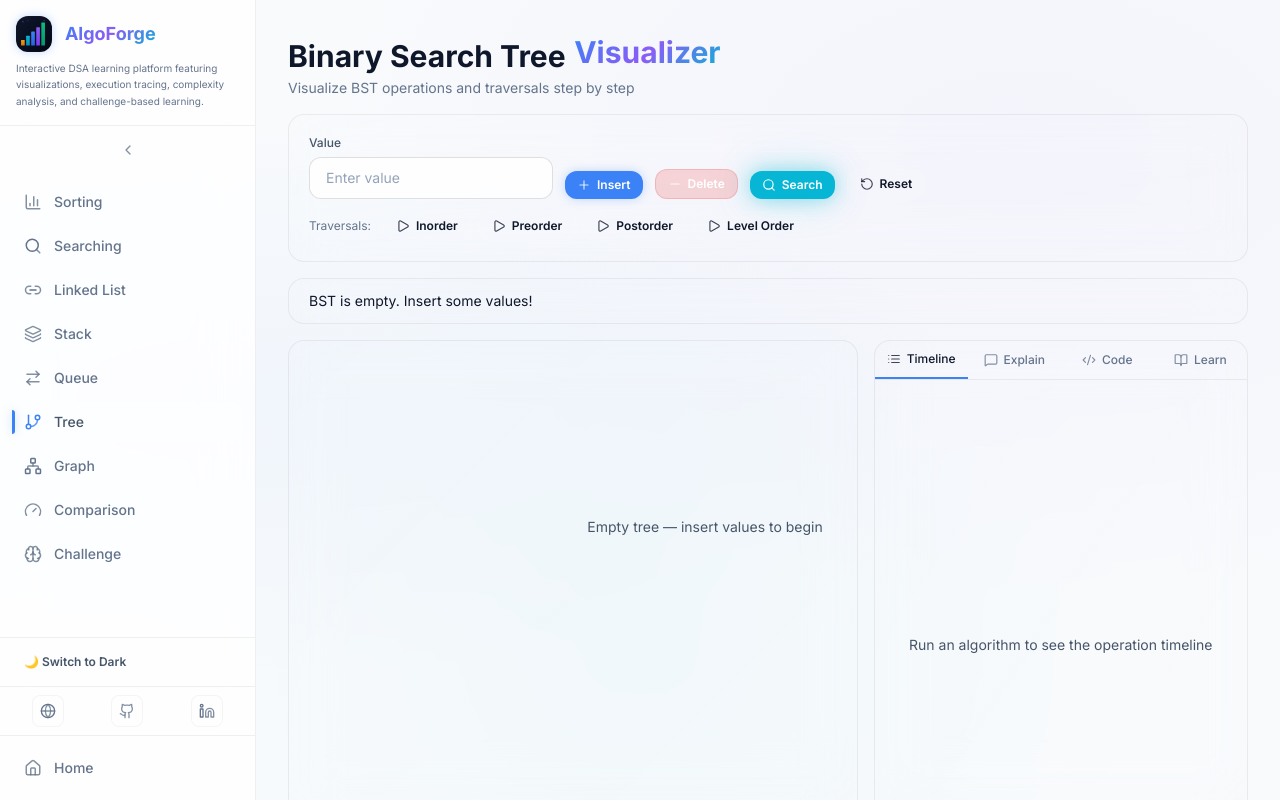
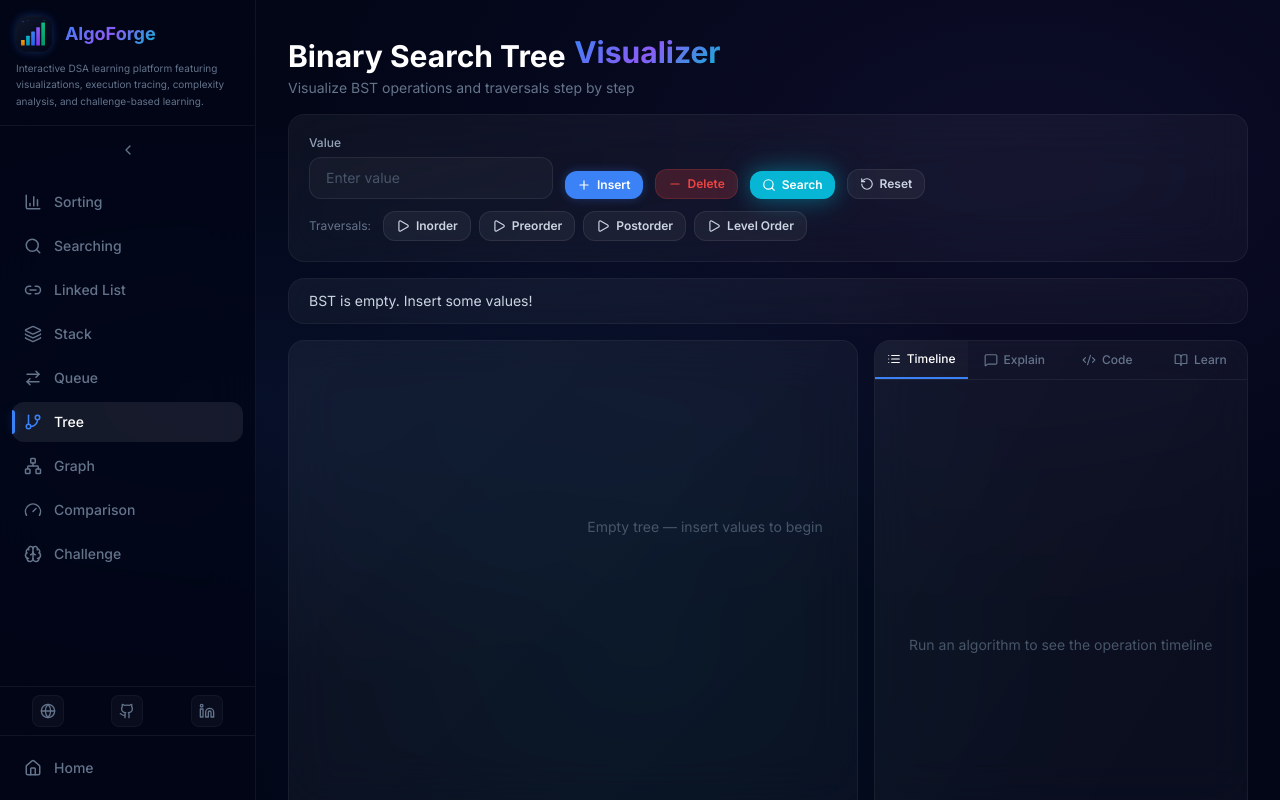
Before and after one commit to YaswanthChowdaryNadendla/AlgoForge-, a React (Vite) app: page /tree in a window 1280 px wide. Built offline with nearby package versions, Linux system fonts and the light colour scheme.

Commit message:
Removed Light theme Permanently

```diff
--- a/src/components/layout/Sidebar.jsx
+++ b/src/components/layout/Sidebar.jsx
@@ -7,7 +7,6 @@ import {
   Home, Brain, Globe, Github, Linkedin
 } from 'lucide-react';
 import Logo from '../ui/Logo';
-import { useApp } from '../../context/AppContext';
 
 const navItems = [
   { path: '/sorting', label: 'Sorting', icon: BarChart3 },
@@ -40,7 +39,7 @@ function SocialLink({ href, icon: Icon, tooltipText, collapsed }) {
         onMouseLeave={() => setHovered(false)}
         onTouchStart={() => setHovered(true)}
         onTouchEnd={() => setTimeout(() => setHovered(false), 2000)}
-        className="flex items-center justify-center w-8 h-8 rounded-lg bg-white/[0.03] hover:bg-white/[0.08] text-slate-500 hover:text-slate-900 dark:hover:text-white border border-white/[0.04] hover:border-white/[0.1] transition-all duration-200"
+        className="flex items-center justify-center w-8 h-8 rounded-lg bg-white/[0.03] hover:bg-white/[0.08] text-slate-500 hover:text-white border border-white/[0.04] hover:border-white/[0.1] transition-all duration-200"
         whileHover={{ scale: 1.1 }}
       >
         <Icon className="w-4 h-4" />
@@ -68,8 +67,6 @@ function SocialLink({ href, icon: Icon, tooltipText, collapsed }) {
 }
 
 export default function Sidebar({ collapsed = false, onToggle }) {
-  const { theme, toggleTheme } = useApp();
-
   return (
     <motion.aside
       animate={{ width: collapsed ? 72 : 256 }}
@@ -123,8 +120,8 @@ export default function Sidebar({ collapsed = false, onToggle }) {
               `group flex items-center gap-3 px-3 py-2.5 rounded-xl text-sm font-medium
                transition-all duration-200 relative
                 ${isActive
-                  ? 'text-slate-900 dark:text-white bg-white/[0.08]'
-                  : 'text-slate-500 hover:text-slate-800 dark:hover:text-slate-300 hover:bg-white/[0.04]'
+                  ? 'text-white bg-white/[0.08]'
+                  : 'text-slate-500 hover:text-slate-300 hover:bg-white/[0.04]'
                 }`
             }
           >
@@ -155,17 +152,6 @@ export default function Sidebar({ collapsed = false, onToggle }) {
         ))}
       </nav>
 
-      {/* Theme Toggle */}
-      <div className={`px-3 py-2 border-t border-white/[0.06] shrink-0 flex ${collapsed ? 'flex-col items-center' : 'flex-col gap-1'} gap-1.5`}>
-        <button
-          onClick={toggleTheme}
-          className={`flex items-center ${collapsed ? 'justify-center w-8 h-8' : 'px-3 py-2 w-full justify-start gap-2.5'} rounded-xl text-xs font-semibold
-                     text-slate-400 hover:text-slate-200 hover:bg-white/[0.04] transition-all`}
-          title={theme === 'dark' ? 'Switch to Light Mode' : 'Switch to Dark Mode'}
-        >
-          <span>{collapsed ? (theme === 'dark' ? '☀️' : '🌙') : (theme === 'dark' ? '☀️ Switch to Light' : '🌙 Switch to Dark')}</span>
-        </button>
-      </div>
 
       {/* Social Links Footer */}
       <div className={`px-3 py-2 border-t border-white/[0.06] shrink-0 flex ${collapsed ? 'flex-col items-center' : 'flex-row justify-around'} gap-2`}>
--- a/src/components/ui/Tabs.jsx
+++ b/src/components/ui/Tabs.jsx
@@ -19,7 +19,7 @@ export default function Tabs({ tabs, defaultTab = 0, onChange, className = '' })
             className={`
               relative px-4 py-2 rounded-lg text-sm font-medium
               transition-colors duration-200 flex-1
-              ${activeTab === index ? 'text-slate-900 dark:text-white' : 'text-slate-500 hover:text-slate-800 dark:hover:text-slate-200'}
+              ${activeTab === index ? 'text-white' : 'text-slate-500 hover:text-slate-300'}
             `}
           >
             {activeTab === index && (
--- a/src/context/AppContext.jsx
+++ /dev/null
@@ -1,62 +0,0 @@
-import React, { createContext, useContext, useState, useEffect } from 'react';
-
-const AppContext = createContext();
-
-export function AppProvider({ children }) {
-  const [theme, setTheme] = useState(() => {
-    const savedTheme = localStorage.getItem('algoforge-theme');
-    if (savedTheme === 'dark' || savedTheme === 'light') {
-      return savedTheme;
-    }
-    // Default to system theme
-    const systemPrefersDark = window.matchMedia('(prefers-color-scheme: dark)').matches;
-    return systemPrefersDark ? 'dark' : 'light';
-  });
-
-  // Apply theme to document element
-  useEffect(() => {
-    const root = window.document.documentElement;
-
-    // Add theme-changing flag for CSS transition coordination
-    root.classList.add('theme-changing');
-
-    if (theme === 'dark') {
-      root.classList.remove('light');
-      root.classList.add('dark');
-    } else {
-      root.classList.remove('dark');
-      root.classList.add('light');
-    }
-
-    localStorage.setItem('algoforge-theme', theme);
-
-    const timeout = setTimeout(() => {
-      root.classList.remove('theme-changing');
-    }, 300);
-
-    return () => clearTimeout(timeout);
-  }, [theme]);
-
-  // Clean up legacy sound system settings from localStorage
-  useEffect(() => {
-    localStorage.removeItem('algoforge-sound-enabled');
-  }, []);
-
-  const toggleTheme = () => {
-    setTheme(prev => (prev === 'dark' ? 'light' : 'dark'));
-  };
-
-  return (
-    <AppContext.Provider value={{ theme, toggleTheme }}>
-      {children}
-    </AppContext.Provider>
-  );
-}
-
-export function useApp() {
-  const context = useContext(AppContext);
-  if (!context) {
-    throw new Error('useApp must be used within an AppProvider');
-  }
-  return context;
-}
--- a/src/index.css
+++ b/src/index.css
@@ -328,216 +328,3 @@
   -ms-overflow-style: none;  /* IE and Edge */
   scrollbar-width: none;  /* Firefox */
 }
-
-/* --- LIGHT/DARK MODE SUPPORT --- */
-
-/* Smooth transitions only during theme toggle */
-html.theme-changing,
-html.theme-changing *,
-html.theme-changing ::before,
-html.theme-changing ::after {
-  transition: background-color 0.3s ease, border-color 0.3s ease, color 0.3s ease, fill 0.3s ease, stroke 0.3s ease, box-shadow 0.3s ease !important;
-  transition-delay: 0s !important;
-}
-
-/* Light Theme Overrides */
-.light body {
-  background-color: #f8fafc !important;
-  color: #0f172a !important;
-}
-
-.light .gradient-mesh {
-  background:
-    radial-gradient(ellipse at 20% 50%, rgba(59, 130, 246, 0.04) 0%, transparent 50%),
-    radial-gradient(ellipse at 80% 20%, rgba(139, 92, 246, 0.04) 0%, transparent 50%),
-    radial-gradient(ellipse at 50% 80%, rgba(6, 182, 212, 0.03) 0%, transparent 50%),
-    #f8fafc !important;
-}
-
-.light .glass {
-  background-color: rgba(255, 255, 255, 0.7) !important;
-  border-color: rgba(0, 0, 0, 0.08) !important;
-  box-shadow: 0 4px 20px rgba(0, 0, 0, 0.02) !important;
-}
-
-.light .glass-strong {
-  background-color: rgba(255, 255, 255, 0.85) !important;
-  border-color: rgba(0, 0, 0, 0.1) !important;
-  box-shadow: 0 8px 30px rgba(0, 0, 0, 0.04) !important;
-}
-
-.light .glass-card {
-  background-color: rgba(255, 255, 255, 0.65) !important;
-  border-color: rgba(0, 0, 0, 0.08) !important;
-  box-shadow: 0 4px 20px rgba(0, 0, 0, 0.02) !important;
-}
-
-.light .glass-card:hover {
-  background-color: rgba(255, 255, 255, 0.85) !important;
-  border-color: rgba(0, 0, 0, 0.14) !important;
-  box-shadow: 0 10px 30px rgba(59, 130, 246, 0.05), 0 8px 32px rgba(0, 0, 0, 0.03) !important;
-}
-
-.light .text-slate-50,
-.light .text-slate-100,
-.light .text-slate-200,
-.light .text-slate-300 {
-  color: #0f172a !important;
-}
-
-.light .text-slate-400 {
-  color: #475569 !important;
-}
-
-.light .text-slate-500 {
-  color: #64748b !important;
-}
-
-.light select,
-.light option {
-  background-color: #ffffff !important;
-  color: #0f172a !important;
-  border-color: rgba(0, 0, 0, 0.12) !important;
-}
-
-.light .input-glass {
-  background-color: rgba(255, 255, 255, 0.8) !important;
-  border-color: rgba(0, 0, 0, 0.12) !important;
-  color: #0f172a !important;
-}
-
-.light .input-glass::placeholder {
-  color: #94a3b8 !important;
-}
-
-.light pre,
-.light code {
-  color: #0f172a !important;
-}
-
-.light .react-flow__background {
-  background-color: #f1f5f9 !important;
-}
-
-.light .react-flow__controls-button {
-  background: rgba(255, 255, 255, 0.95) !important;
-  border-color: rgba(0, 0, 0, 0.08) !important;
-  color: #475569 !important;
-  fill: #475569 !important;
-}
-
-.light .react-flow__controls-button:hover {
-  background: rgba(241, 245, 249, 0.95) !important;
-  color: #0f172a !important;
-  fill: #0f172a !important;
-}
-
-.light aside {
-  background-color: rgba(255, 255, 255, 0.8) !important;
-  border-color: rgba(0, 0, 0, 0.08) !important;
-}
-
-.light aside a {
-  color: #475569 !important;
-}
-
-.light aside a:hover {
-  background-color: rgba(0, 0, 0, 0.04) !important;
-  color: #0f172a !important;
-}
-
-.light aside a.active {
-  background-color: rgba(59, 130, 246, 0.08) !important;
-  color: #2563eb !important;
-}
-
-.light .bg-dark-800\/50 {
-  background-color: rgba(0, 0, 0, 0.04) !important;
-  border-color: rgba(0, 0, 0, 0.06) !important;
-}
-
-.light .custom-scrollbar::-webkit-scrollbar-track {
-  background: rgba(0, 0, 0, 0.02) !important;
-}
-
-.light .viz-node {
-  background: linear-gradient(135deg, rgba(59, 130, 246, 0.08), rgba(139, 92, 246, 0.08)) !important;
-  border-color: rgba(0, 0, 0, 0.08) !important;
-  color: #0f172a !important;
-}
-
-.light .viz-node.highlighted {
-  background: linear-gradient(135deg, rgba(6, 182, 212, 0.15), rgba(59, 130, 246, 0.15)) !important;
-  border-color: rgba(6, 182, 212, 0.4) !important;
-}
-
-.light .viz-node.visited {
-  background: linear-gradient(135deg, rgba(16, 185, 129, 0.15), rgba(6, 182, 212, 0.1)) !important;
-  border-color: rgba(16, 185, 129, 0.4) !important;
-}
-
-.light .border-white\/10 {
-  border-color: rgba(0, 0, 0, 0.08) !important;
-}
-
-.light .border-white\/\[0\.06\] {
-  border-color: rgba(0, 0, 0, 0.06) !important;
-}
-
-.light .border-white\/\[0\.04\] {
-  border-color: rgba(0, 0, 0, 0.04) !important;
-}
-
-.light .bg-dark-700 {
-  background-color: rgba(0, 0, 0, 0.08) !important;
-}
-
-.light svg path {
-  stroke-opacity: 0.8;
-}
-
-/* Glow Button override in Light Mode */
-.light .glow-border::before {
-  background: linear-gradient(135deg, rgba(59, 130, 246, 0.2), rgba(139, 92, 246, 0.2), rgba(6, 182, 212, 0.2)) !important;
-}
-
-/* Light Mode Hero Overlays */
-.light .bg-gradient-to-b.from-dark-950\/50.via-transparent.to-dark-950 {
-  background-image: linear-gradient(to bottom, rgba(248, 250, 252, 0.5), transparent, #f8fafc) !important;
-}
-.light .bg-gradient-to-r.from-dark-950\/30.via-transparent.to-dark-950\/30 {
-  background-image: linear-gradient(to right, rgba(248, 250, 252, 0.3), transparent, rgba(248, 250, 252, 0.3)) !important;
-}
-
-/* Light Mode text-white utility overrides to prevent invisible text */
-.light .text-white {
-  color: #0f172a !important; /* slate-900 */
-}
-
-/* Retain high-contrast white text for elements with solid dark background styles */
-.light .btn-primary,
-.light .btn-primary *,
-.light .btn-secondary,
-.light .btn-secondary *,
-.light .btn-accent,
-.light .btn-accent *,
-.light [class*="bg-primary"],
-.light [class*="bg-primary"] *,
-.light [class*="bg-secondary"],
-.light [class*="bg-secondary"] *,
-.light [class*="bg-accent"],
-.light [class*="bg-accent"] *,
-.light [class*="bg-emerald"],
-.light [class*="bg-emerald"] *,
-.light [class*="bg-rose"],
-.light [class*="bg-rose"] *,
-.light [class*="bg-success"],
-.light [class*="bg-success"] *,
-.light [class*="bg-danger"],
-.light [class*="bg-danger"] *,
-.light [class*="bg-warning"],
-.light [class*="bg-warning"] *,
-.light .complexity-badge,
-.light .complexity-badge * {
-  color: #ffffff !important;
-}
--- a/src/main.jsx
+++ b/src/main.jsx
@@ -2,15 +2,12 @@ import React from 'react';
 import ReactDOM from 'react-dom/client';
 import { BrowserRouter } from 'react-router-dom';
 import App from './App';
-import { AppProvider } from './context/AppContext';
 import './index.css';
 
 ReactDOM.createRoot(document.getElementById('root')).render(
   <React.StrictMode>
     <BrowserRouter>
-      <AppProvider>
-        <App />
-      </AppProvider>
+      <App />
     </BrowserRouter>
   </React.StrictMode>
 );
```
Also changed, not shown: src/components/code/CodeViewer.jsx (+4 -4 lines), 52 other files (tests, documents, lock files or other folders).
